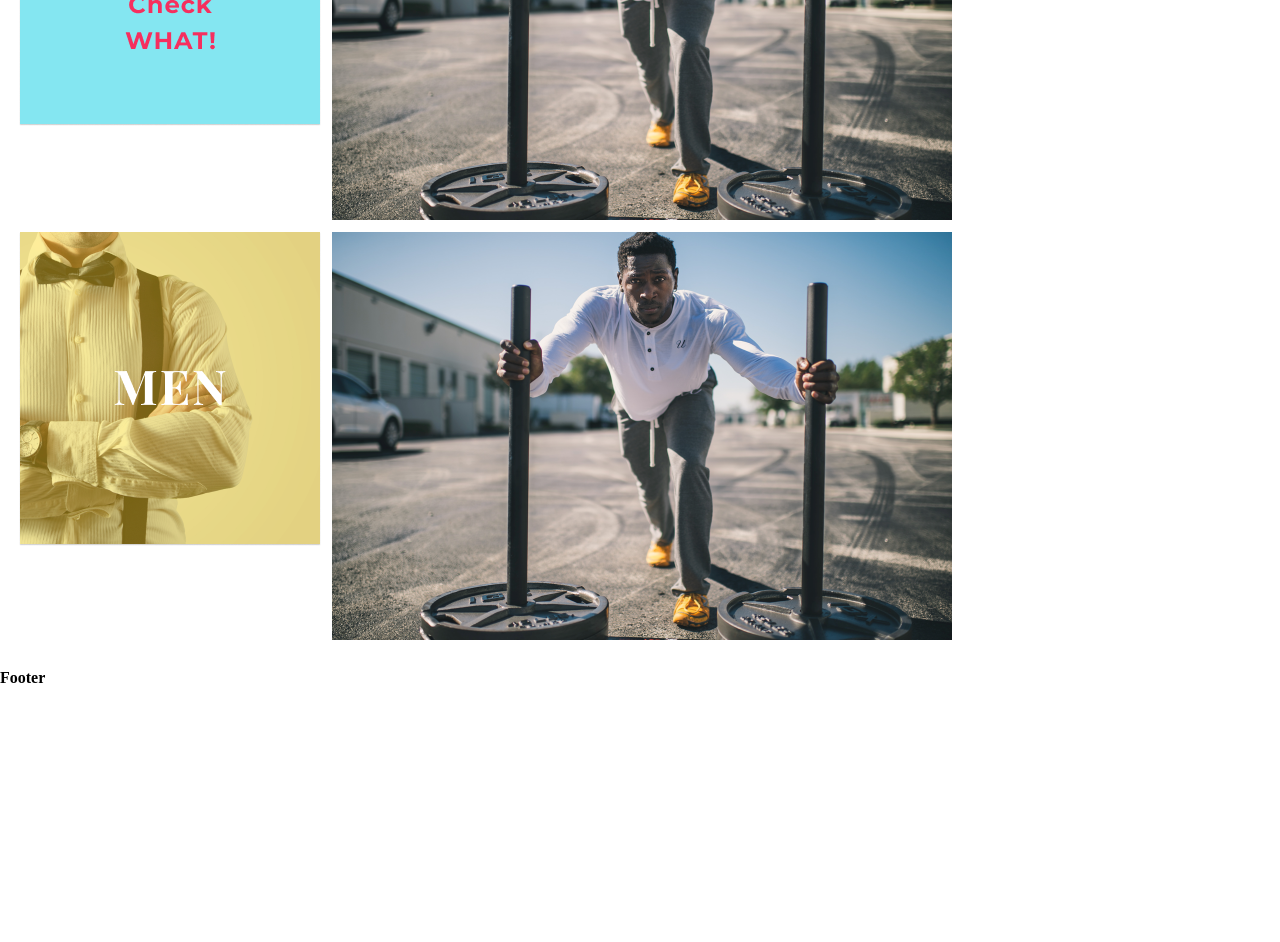
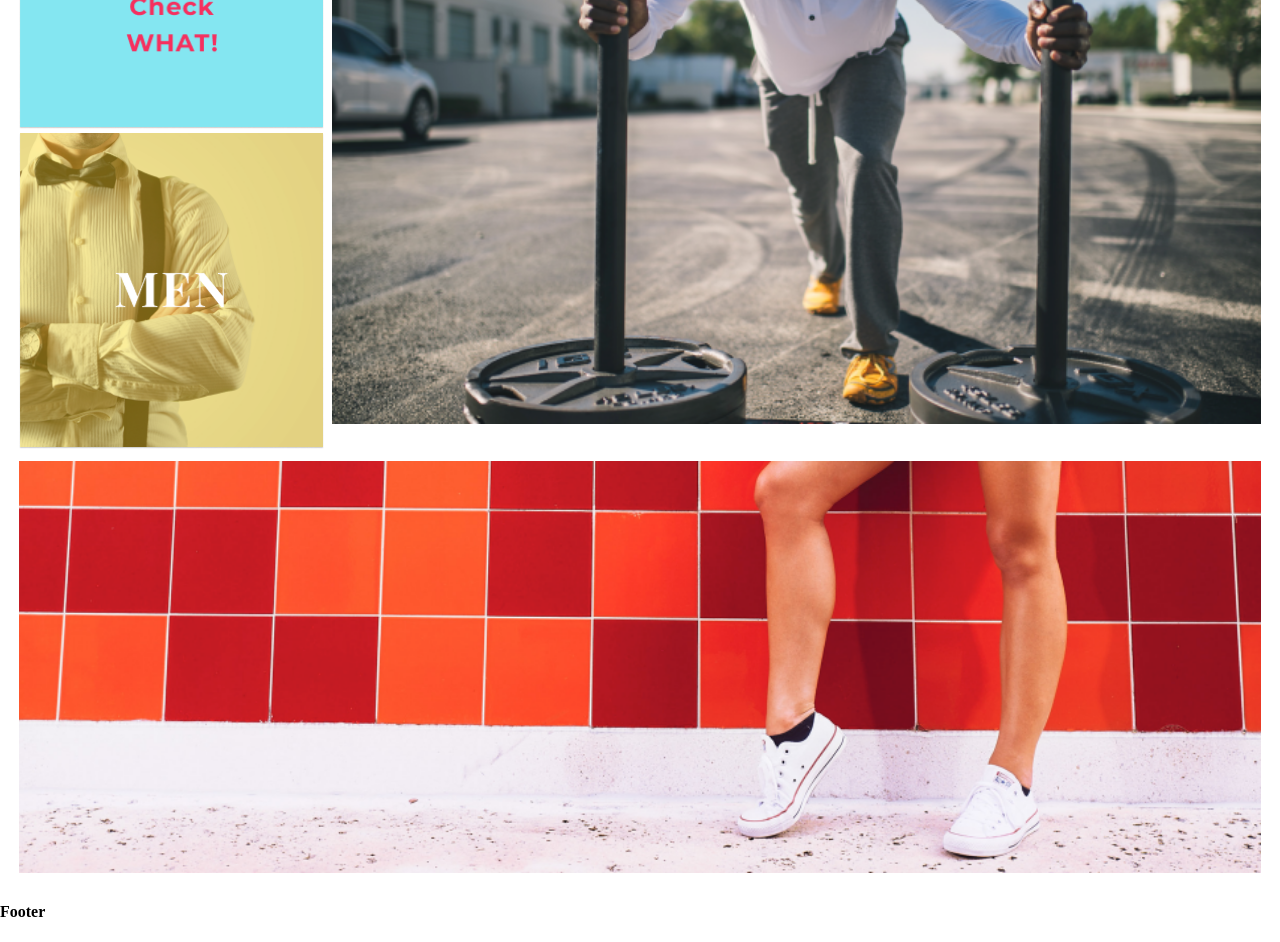
Before and after one commit to cloudsystems22/hackaton-avanade-store, a React (Create React App) app: page / in a window 1280 px wide. Shown: the part 980-1922 px from the top of the page. Before the commit the page ends 1688 px from the top, so only its background shows below. Built offline with nearby package versions, Linux system fonts and the light colour scheme.

Commit message:
placed images in home with grid

```diff
--- a/src/pages/Home/index.js
+++ b/src/pages/Home/index.js
@@ -2,7 +2,7 @@
 import { Container, Row, Column } from './style';
 import hero_page_01 from '../../assets/hero_page_01.png';
 import hero_page_02 from '../../assets/hero_page_02.png';
-import hero_page_03 from '../../assets/hero_page_02.png';
+import hero_page_03 from '../../assets/hero_page_03.png';
 import hero_side_01 from '../../assets/hero_side_01.png';
 import hero_side_02 from '../../assets/hero_side_02.png';
 
@@ -14,23 +14,23 @@ function Home(){
                 <Row>
 
                     <Column grid='12'>
-                        <img src={hero_page_01}style={{width:'100%'}}alt="Hero page"/>
+                        <img src={hero_page_01} style={{width:'100%'}}alt="Hero page"/>
+                    </Column>
+                </Row>
+                <Row style={{display:'flex',flexDirection:'row'}}>
+                    <Column grid='3'  >
+                       <img src={hero_side_01} style={{width:'100%'}} alt="Hero page"/>
+                       <img src={hero_side_02} style={{width:'100%' }}  alt="Hero page"/>
                     </Column>
 
-                    <Column grid='3'>
-                       <img src={hero_side_01} alt="Hero page"/>
-                    </Column>
                     <Column grid='9'>
-                       <img src={hero_page_02} alt="Hero page"/>
-                    </Column>
-
-                    <Column grid='3'>
-                       <img src={hero_side_02} alt="Hero page"/>
-                    </Column>
-                    <Column grid='9'>
-                       <img src={hero_page_03 } alt="Hero page"/>
+                       <img src={hero_page_02} style={{width:'100%'}} alt="Hero page"/>
                     </Column>
                 </Row>
+
+                    <Column grid='12'>
+                       <img src={hero_page_03 } style={{width:'100%'}} alt="Hero page"/>
+                    </Column>
             </Container>
         <h4>Footer</h4>
        </>
```
